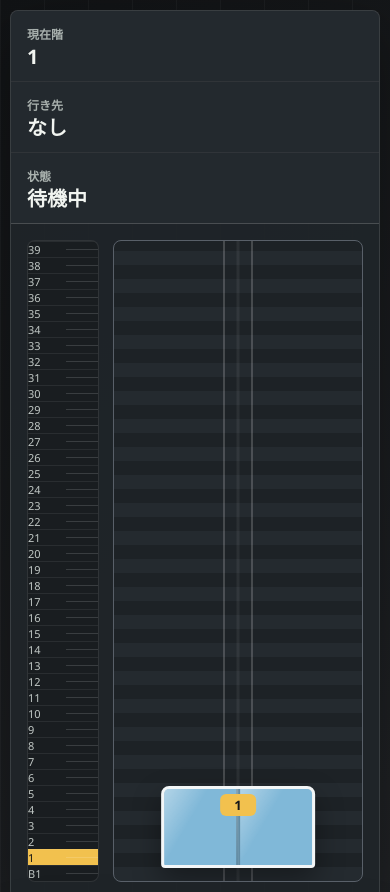
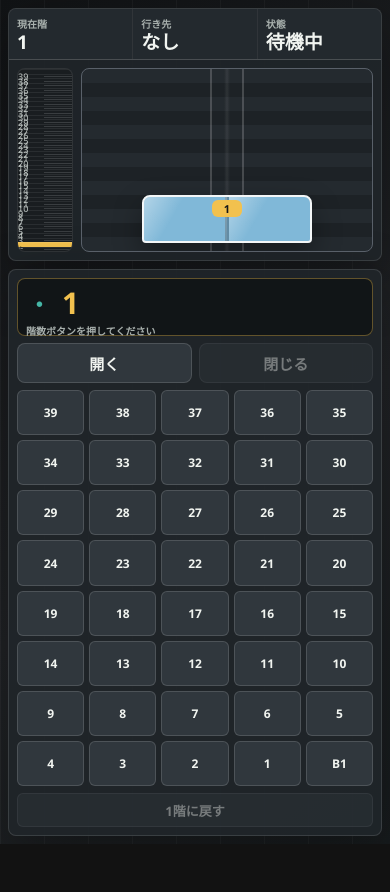
Before and after one commit to k-yumoto-ist/elevator-game, a plain HTML site: page index.html in a window 390 px wide. Shown: the top 892 px of the page. After the commit the page ends 844 px from the top, so only its background shows below. Drawn offline with Linux system fonts and the light colour scheme.

Commit message:
Optimize mobile elevator layout

```diff
--- a/style.css
+++ b/style.css
@@ -18,6 +18,7 @@
 
 body {
   min-height: 100vh;
+  min-height: 100dvh;
   margin: 0;
   overflow: hidden;
   background:
@@ -72,6 +73,7 @@ button:disabled {
   grid-template-columns: minmax(0, 1fr) 340px;
   gap: 18px;
   height: 100vh;
+  height: 100dvh;
   padding: 18px;
 }
 
@@ -310,34 +312,232 @@ button:disabled {
 
 @media (max-width: 900px) {
   body {
-    overflow: auto;
+    overflow: hidden;
   }
 
   .game-shell {
-    grid-template-columns: 1fr;
-    height: auto;
-    min-height: 100vh;
+    grid-template-columns: minmax(250px, 0.92fr) minmax(300px, 1.08fr);
+    gap: 12px;
+    height: 100dvh;
+    min-height: 0;
+    padding: 12px;
   }
 
   .elevator-view {
-    min-height: 650px;
+    min-height: 0;
   }
 
   .control-panel {
-    min-height: 520px;
+    min-height: 0;
+    gap: 10px;
+    padding: 12px;
+  }
+
+  .status-strip > div {
+    padding: 10px 12px;
+  }
+
+  .scene {
+    grid-template-columns: 82px minmax(150px, 1fr);
+    gap: 10px;
+    padding: 10px;
+  }
+
+  .floor-row {
+    grid-template-columns: 32px 1fr;
+    min-height: 0;
+    font-size: 10px;
+  }
+
+  .car {
+    width: min(190px, 70%);
+    height: 64px;
+  }
+
+  .control-panel {
+    grid-template-rows: auto auto minmax(0, 1fr) auto;
+  }
+
+  .panel-screen {
+    min-height: 74px;
+    padding: 12px;
+  }
+
+  #screenFloor {
+    font-size: 36px;
+  }
+
+  .wide-button {
+    min-height: 44px;
+    font-size: 16px;
+  }
+
+  .floor-buttons {
+    grid-template-columns: repeat(5, minmax(0, 1fr));
+    grid-auto-rows: minmax(30px, 1fr);
+    gap: 6px;
+    overflow: hidden;
+    padding-right: 0;
+  }
+
+  .floor-button {
+    aspect-ratio: auto;
+    min-height: 0;
+    font-size: 14px;
+  }
+
+  .reset-button {
+    min-height: 38px;
   }
 }
 
 @media (max-width: 640px) {
   .game-shell {
-    padding: 10px;
+    grid-template-columns: 1fr;
+    grid-template-rows: minmax(156px, 30dvh) minmax(0, 1fr);
+    gap: 8px;
+    padding: 8px;
   }
 
   .status-strip {
-    grid-template-columns: 1fr;
+    grid-template-columns: repeat(3, minmax(0, 1fr));
+  }
+
+  .status-strip > div {
+    padding: 7px 8px;
+  }
+
+  .label,
+  .panel-screen small {
+    font-size: 10px;
+  }
+
+  .status-strip strong {
+    margin-top: 2px;
+    font-size: 19px;
   }
 
   .scene {
-    grid-template-columns: 72px minmax(170px, 1fr);
+    grid-template-columns: 56px minmax(0, 1fr);
+    gap: 8px;
+    padding: 8px;
+  }
+
+  .floor-row {
+    grid-template-columns: 26px 1fr;
+    font-size: 9px;
+  }
+
+  .car {
+    width: min(170px, 68%);
+    height: 48px;
+    border-width: 2px;
+  }
+
+  .car-display {
+    top: 3px;
+    min-width: 30px;
+    padding: 1px 6px;
+    font-size: 11px;
+  }
+
+  .control-panel {
+    grid-template-rows: 58px 40px minmax(0, 1fr) 34px;
+    gap: 7px;
+    padding: 8px;
+  }
+
+  .panel-screen {
+    min-height: 0;
+    padding: 8px;
+    grid-template-columns: 26px 1fr;
+  }
+
+  #direction {
+    font-size: 22px;
+  }
+
+  #screenFloor {
+    font-size: 30px;
+  }
+
+  .door-controls {
+    gap: 7px;
+  }
+
+  .wide-button {
+    min-height: 0;
+    font-size: 15px;
+  }
+
+  .floor-buttons {
+    grid-template-columns: repeat(5, minmax(0, 1fr));
+    grid-auto-rows: minmax(24px, 1fr);
+    gap: 5px;
+  }
+
+  .floor-button {
+    border-radius: 6px;
+    font-size: 12px;
+  }
+
+  .reset-button {
+    min-height: 0;
+    border-radius: 6px;
+    font-size: 13px;
   }
 }
+
+@media (max-width: 380px) {
+  .game-shell {
+    grid-template-rows: minmax(132px, 26dvh) minmax(0, 1fr);
+    gap: 6px;
+    padding: 6px;
+  }
+
+  .status-strip > div {
+    padding: 5px 6px;
+  }
+
+  .status-strip strong {
+    font-size: 17px;
+  }
+
+  .scene {
+    grid-template-columns: 48px minmax(0, 1fr);
+    gap: 6px;
+    padding: 6px;
+  }
+
+  .floor-row {
+    grid-template-columns: 23px 1fr;
+    font-size: 8px;
+  }
+
+  .car {
+    height: 42px;
+  }
+
+  .control-panel {
+    grid-template-rows: 52px 36px minmax(0, 1fr) 30px;
+    gap: 6px;
+    padding: 6px;
+  }
+
+  .panel-screen {
+    padding: 6px;
+  }
+
+  #screenFloor {
+    font-size: 27px;
+  }
+
+  .floor-buttons {
+    grid-auto-rows: minmax(22px, 1fr);
+    gap: 4px;
+  }
+
+  .floor-button {
+    font-size: 11px;
+  }
+}
```
